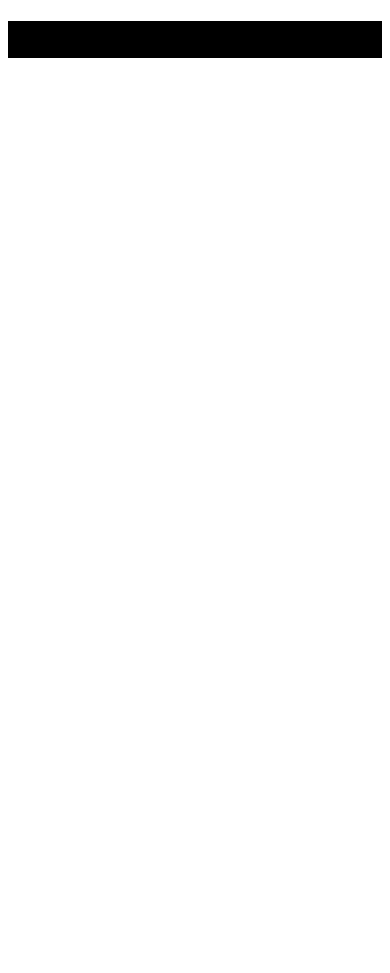
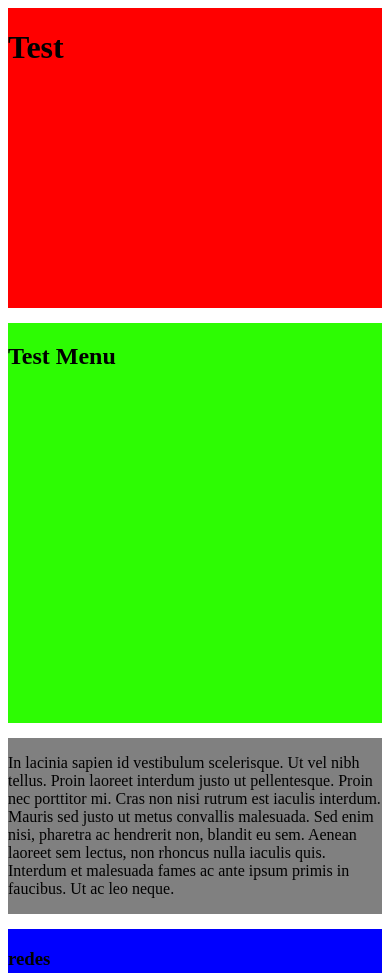
Before and after one commit to ChristopherReinaGarcia/primeira_loja, a plain HTML site: page index.html in a window 390 px wide. Shown: the top 973 px of the page. Before the commit the page ends 844 px from the top, so only its background shows below. Drawn offline with Linux system fonts and the light colour scheme.

Commit message:
Add files via upload

```diff
--- a/index.html
+++ b/index.html
@@ -7,19 +7,17 @@
 </head>
 <body>
     <header>
-        <h1>test</h1>
+        <h1>Test</h1>
     </header>
 
     <aside>
-
-
+        <h2>Test Menu</h2>
     </aside>
     <main>
-
-
+        <p>In lacinia sapien id vestibulum scelerisque. Ut vel nibh tellus. Proin laoreet interdum justo ut pellentesque. Proin nec porttitor mi. Cras non nisi rutrum est iaculis interdum. Mauris sed justo ut metus convallis malesuada. Sed enim nisi, pharetra ac hendrerit non, blandit eu sem. Aenean laoreet sem lectus, non rhoncus nulla iaculis quis. Interdum et malesuada fames ac ante ipsum primis in faucibus. Ut ac leo neque.</p>
     </main>
     <footer>
-
+        <h3>redes</h3>
     </footer>
 
 </body>
--- a/style.css
+++ b/style.css
@@ -1,5 +1,35 @@
+body{
+    background-color: white;
+    display: grid;
+    gap: 15px;
+    grid-template-areas:
+    "cabeca cabeca cabeca"
+    "secundario principal principal"
+    "rodape rodape rodape";
+}
 header{
-    background-color: black;
+    grid-area: cabeca;
+}
+aside{
+    grid-area: secundario;
+}
+main{
+    grid-area: principal;
+}
+footer{
+    grid-area: rodape;
+}
+
+
+header{
+    background-color: rgb(255, 0, 0);
+    position: relative;
+    height: 300px;
+}
+aside{
+    background-color: rgb(45, 252, 3);
+    position: relative;
+    height: 400px;
 }
 main{
     background-color: gray;
@@ -7,3 +37,15 @@ main{
 footer{
     background-color: blue;
 }
+
+@media only screen and (max-width: 800px){
+    body{
+        grid-template-areas:
+        "cabeca"
+        "secundario"
+        "principal"
+        "rodape";
+        grid-template-columns: auto;
+        grid-template-rows: auto auto auto auto;
+    }
+}
```
